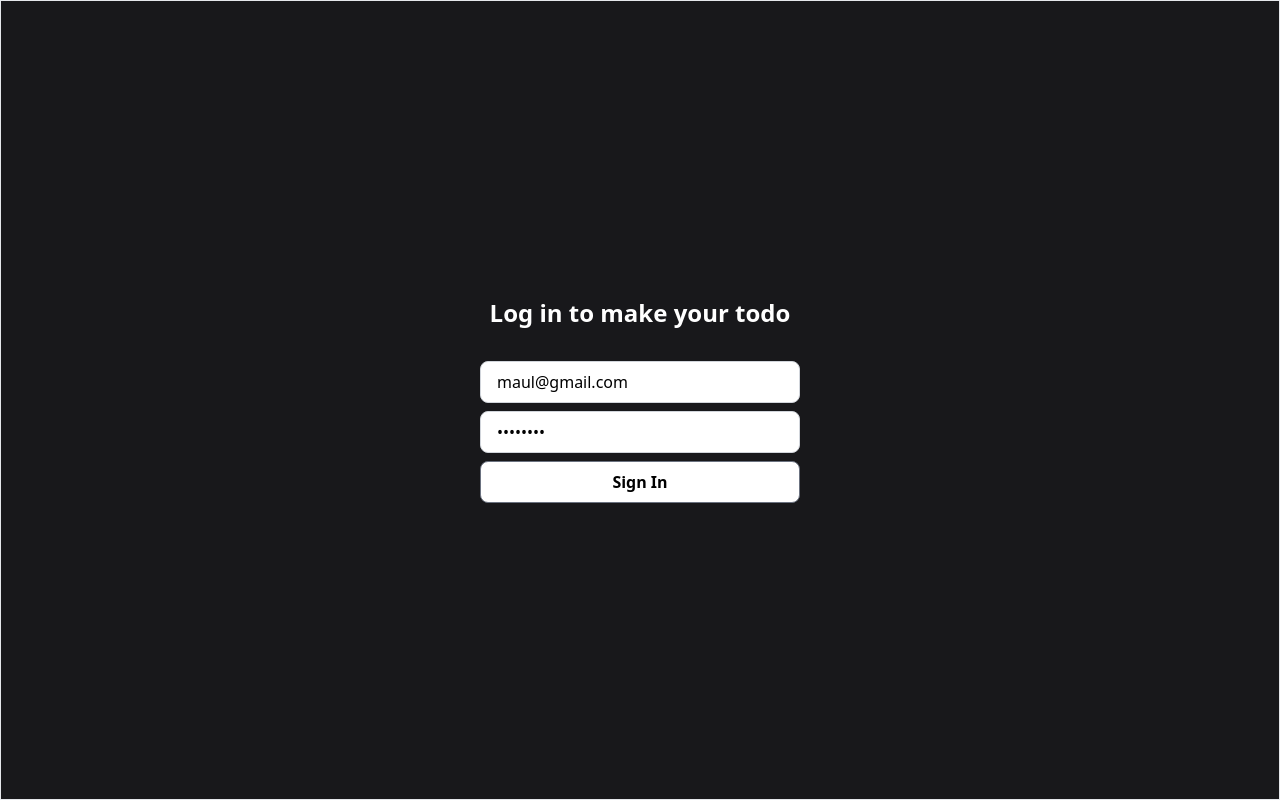
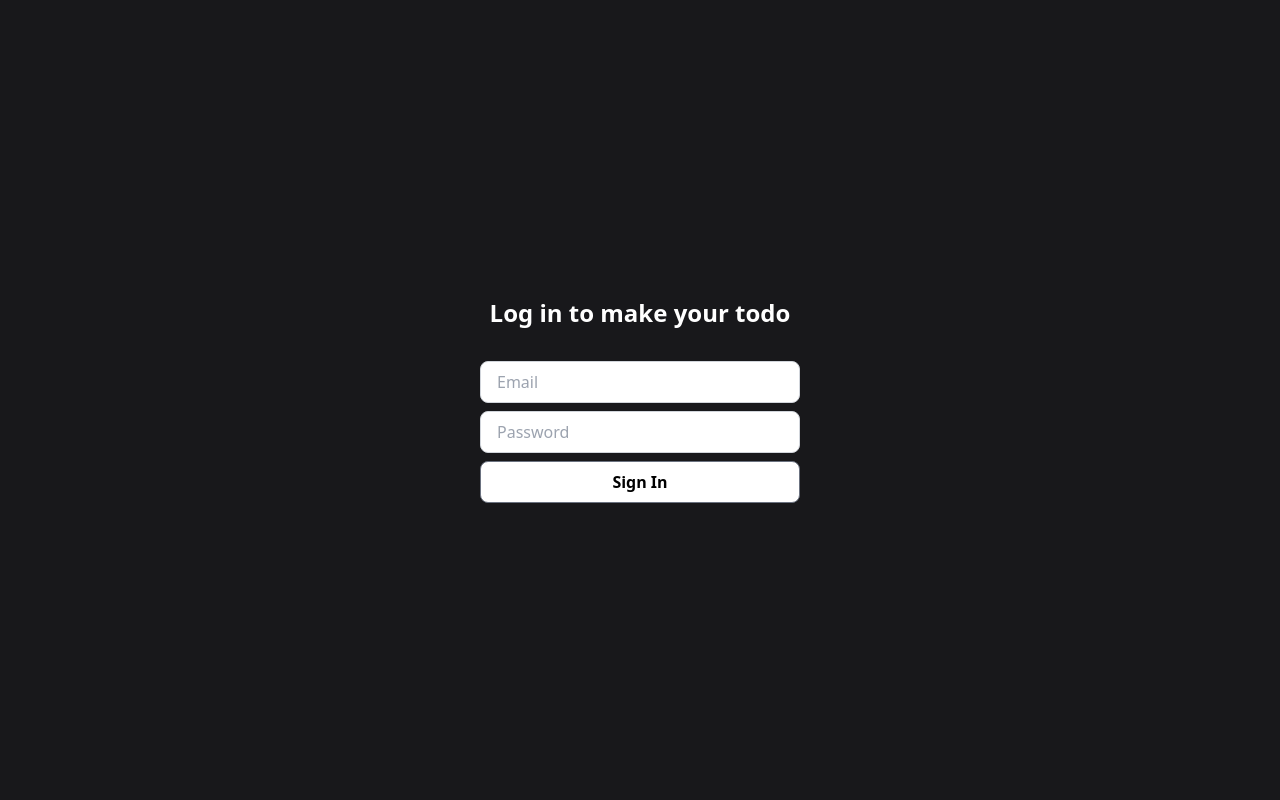
Before and after one commit to maulanairfanf/wisata-app-technical-test, a Vue app: page /signin in a window 1280 px wide. Built offline with nearby package versions, Linux system fonts and the light colour scheme; no server answers.

Commit message:
remove border and initial state

```diff
--- a/src/pages/Signin.vue
+++ b/src/pages/Signin.vue
@@ -1,7 +1,7 @@
 <!-- src/pages/Signin.vue -->
 
 <template>
-	<div class="flex items-center justify-center border h-screen">
+	<div class="flex items-center justify-center h-screen">
 		<div class="alert-danger" v-if="textError">{{ textError }}</div>
 		<form
 			@submit.prevent="handleSubmit"
@@ -44,8 +44,8 @@ import { ref, computed } from 'vue'
 import { useAuthStore } from '../store/auth'
 import { useRouter } from 'vue-router'
 
-const email = ref('maul@gmail.com')
-const password = ref('password')
+const email = ref('')
+const password = ref('')
 const authStore = useAuthStore()
 const router = useRouter()
 const isLoading = ref(false)
```
